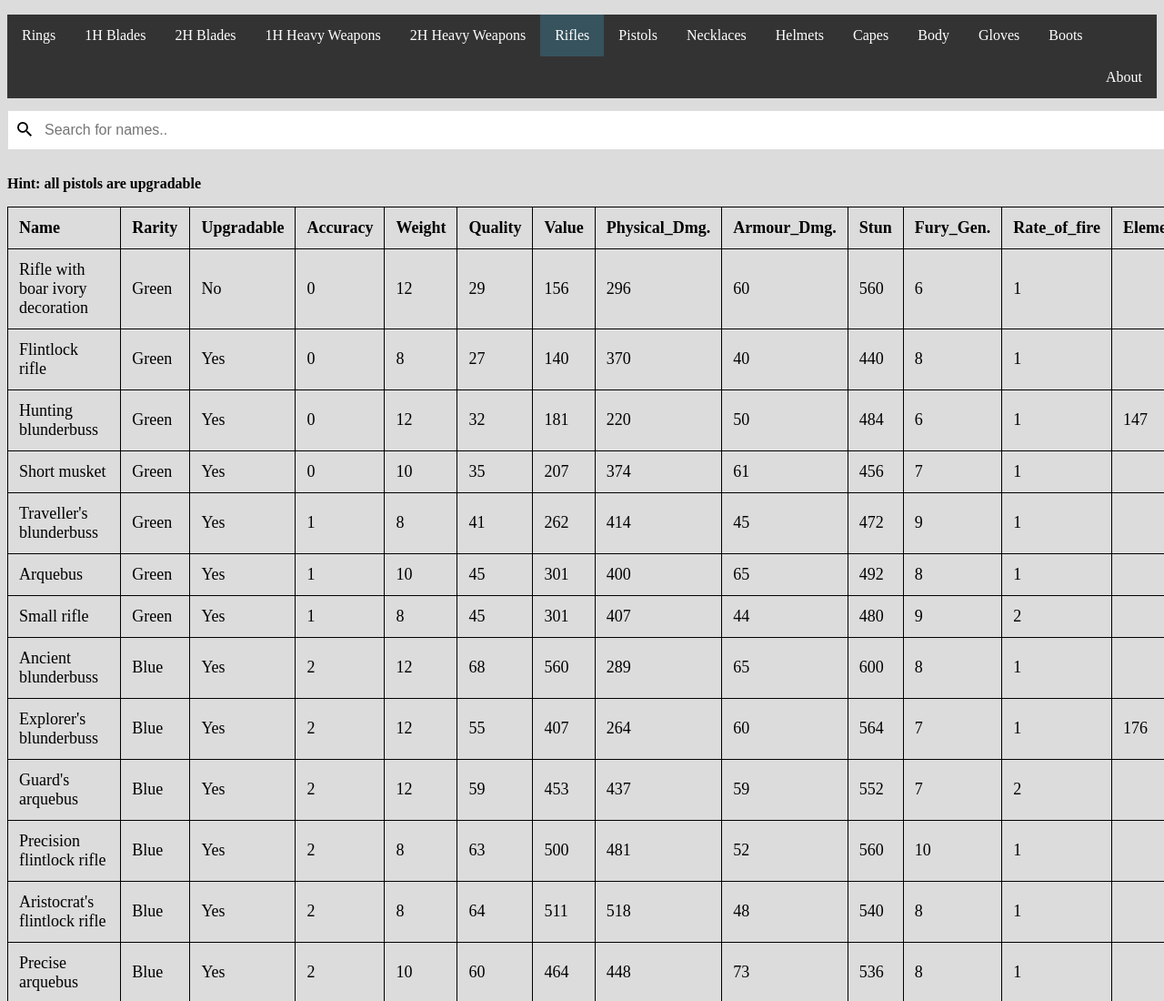
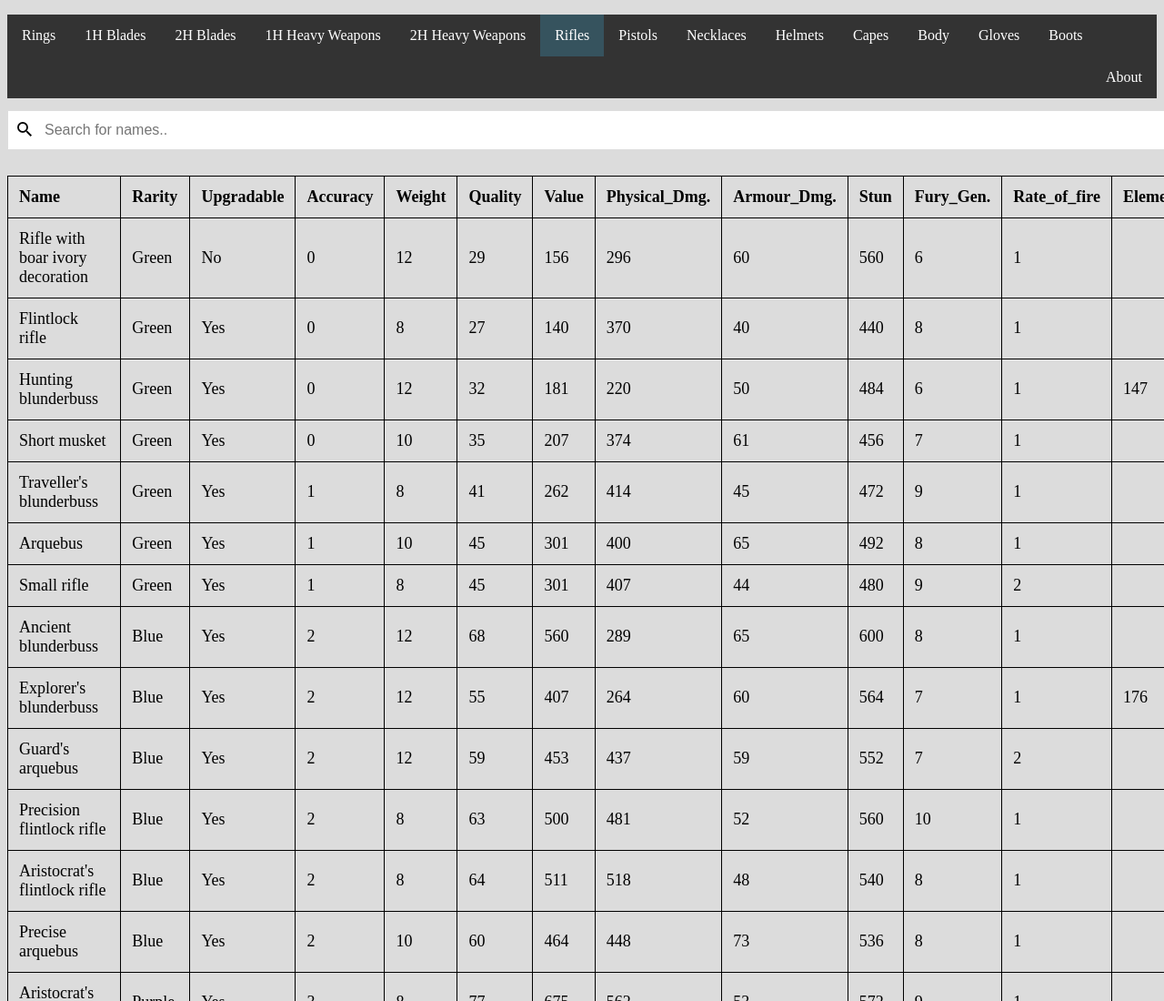
Before and after one commit to Greedfall-Itemlist/greedfall-itemlist, a plain HTML site: page rifles.html in a window 1280 px wide. Shown: the top 1100 px of the page at 91% size. Drawn offline with Linux system fonts and the light colour scheme.

Commit message:
remove hint rifle

```diff
--- a/rifles.html
+++ b/rifles.html
@@ -123,7 +123,6 @@
     <li style="float:right"><a href="#about" id="myBtn">About</a></li>
 </ul>
 <input type="text" id="myInput" onkeyup="filter()" placeholder="Search for names..">
-<p><b>Hint: all pistols are upgradable</b></p>
 <p id="showData"></p>
 <div id="myModal" class="modal">
     <div class="modal-content">
```
